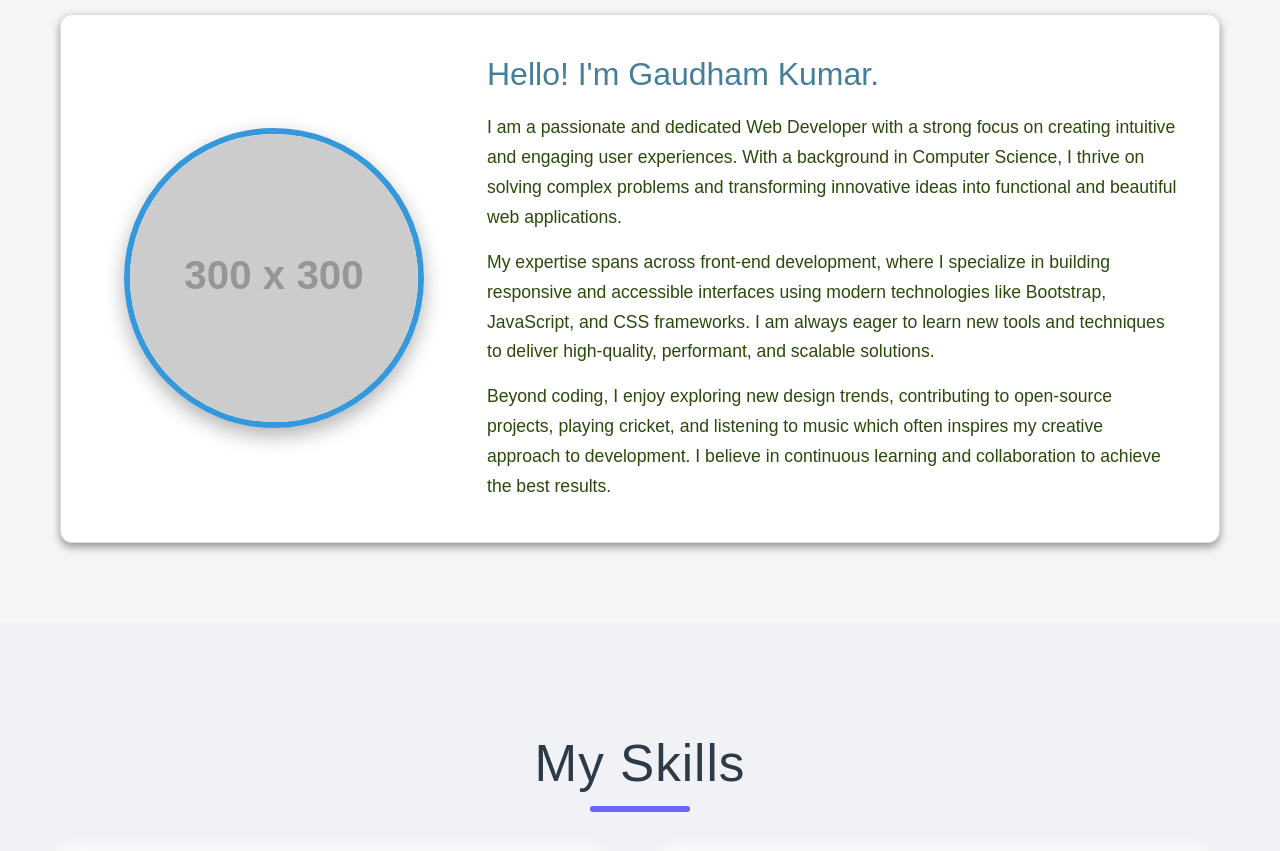
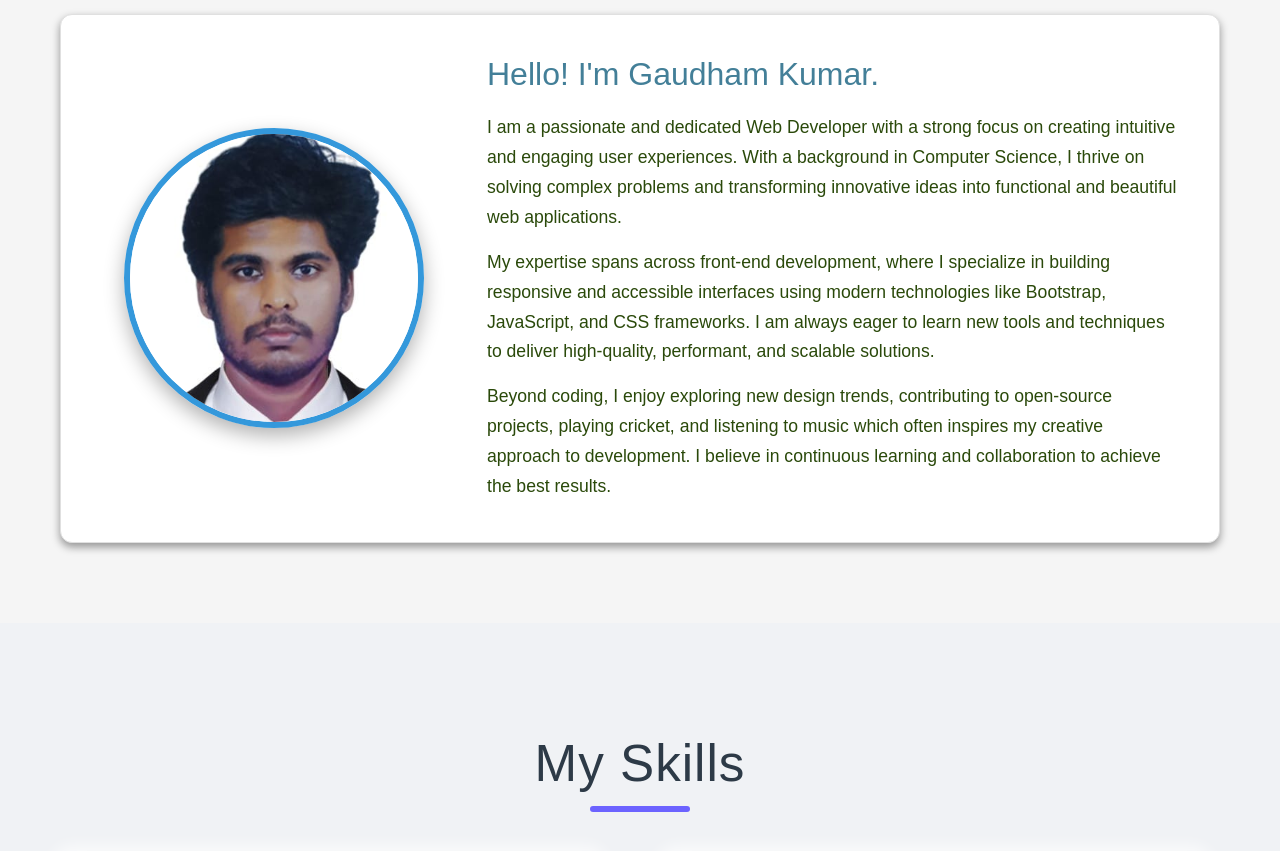
Before and after one commit to gaudhamkumar/my-portfolio, a plain HTML site: page index.html in a window 1280 px wide. Shown: the part 900-1751 px from the top of the page. Drawn offline with nearby package versions, Linux system fonts and the light colour scheme; placeholder pictures from the web are drawn by us.

Commit message:
added photo

```diff
--- a/index.html
+++ b/index.html
@@ -91,7 +91,7 @@
             <h2>About Me</h2>
             <div class="about-content">
                 <div class="about-image-wrapper">
-                    <img src="https://placehold.co/300x300/3498db/ffffff?text=Your+Photo" alt="Gaudham Kumar"
+                    <img src="my image.jpeg" alt="Gaudham Kumar"
                         class="about-image">
                 </div>
                 <div class="about-text-content">
```
Also changed, not shown: my image.jpeg (added).
